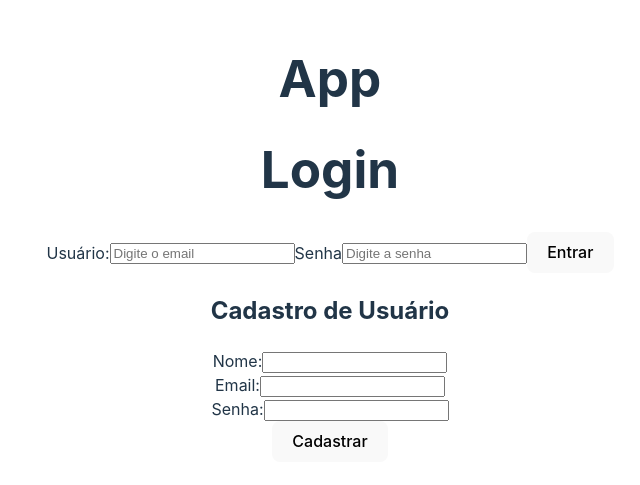
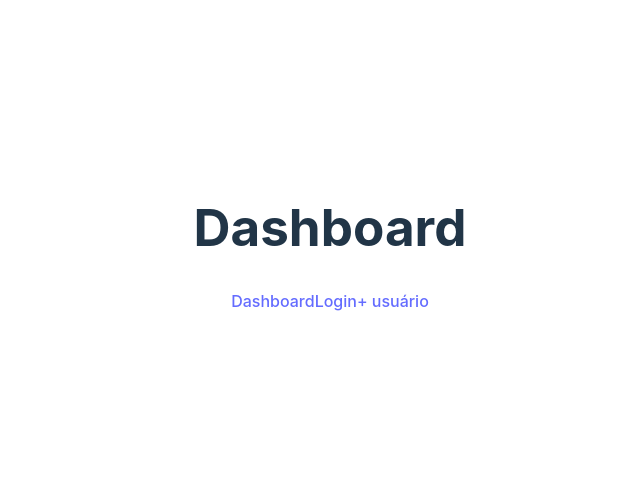
Before and after one commit to Bruno-Costa-fig/revisao-nature-trip, a React (Vite) app: page / in a window 1280 px wide. Shown: the part 161-646 px from the top of the page, without its empty margins (310-950 px from the left). Built offline with nearby package versions, Linux system fonts and the light colour scheme.

Commit message:
codigo visto em aula

```diff
--- a/package.json
+++ b/package.json
@@ -13,7 +13,8 @@
     "axios": "^1.7.7",
     "react": "^18.3.1",
     "react-dom": "^18.3.1",
-    "react-hook-form": "^7.53.0"
+    "react-hook-form": "^7.53.0",
+    "react-router-dom": "^6.26.2"
   },
   "devDependencies": {
     "@eslint/js": "^9.9.0",
--- a/src/App.jsx
+++ b/src/App.jsx
@@ -1,15 +1,13 @@
 import './App.css'
-import Cadastro from './pages/Cadastro'
-import Login from "./pages/Login"
+import { AuthContextProvider } from './context/AuthContext'
+import Rotas from './routes/index'
 
 function App() {
 
   return (
-    <>
-      <h1>App</h1>
-      <Login />
-      <Cadastro />
-    </>
+    <AuthContextProvider>
+      <Rotas />
+    </AuthContextProvider>
   )
 }
 
--- /dev/null
+++ b/src/components/Menu.jsx
@@ -0,0 +1,11 @@
+import { Link } from "react-router-dom";
+
+function Menu() {
+    return ( <nav>
+        <Link to="/">Dashboard</Link>
+        <Link to="/login">Login</Link>
+        <Link to="/admin/cadastro">+ usuário</Link>
+    </nav> );
+}
+
+export default Menu;
--- /dev/null
+++ b/src/context/AuthContext.jsx
@@ -0,0 +1,39 @@
+import { createContext } from "react"
+
+export const AuthContext = createContext()
+
+export const AuthContextProvider = ({children}) => {
+
+ // os dados vão aqui
+    function isLogado(){
+        return localStorage.getItem("token")
+    }
+
+    const login = async (data) => {
+
+        const response = await axios.post("http://localhost:3000/login", data);
+
+        if (response.data && response.status == 200) {
+          localStorage.setItem("token", response.data.token);
+          localStorage.setItem("user", JSON.stringify(response.data.user));
+          localStorage.setItem("isLogado", true)
+          alert("Login executado com sucesso!")
+          navigate("/")
+        } else {
+          alert("Não foi possível realizar o login")
+        }
+      };
+
+      function logout () {
+        localStorage.removeItem("token");
+        localStorage.removeItem("user");
+        localStorage.removeItem("isLogado")
+        alert("Deslogado com sucesso!")
+      }
+
+    return (
+        <AuthContext.Provider value={{isLogado, login, logout}}>
+            {children}
+        </AuthContext.Provider>
+    )
+}
--- a/src/main.jsx
+++ b/src/main.jsx
@@ -1,10 +1,8 @@
-import { StrictMode } from 'react'
 import { createRoot } from 'react-dom/client'
-import App from './App.jsx'
 import './index.css'
+import App from './App'
+
 
 createRoot(document.getElementById('root')).render(
-  <StrictMode>
-    <App />
-  </StrictMode>,
+  <App />
 )
--- /dev/null
+++ b/src/pages/Dashboard.jsx
@@ -0,0 +1,10 @@
+import Menu from "../components/Menu";
+
+function Dashboard() {
+    return ( <>
+        <h1>Dashboard</h1>
+        <Menu />
+    </> );
+}
+
+export default Dashboard;
--- a/src/routes/index.jsx
+++ b/src/routes/index.jsx
@@ -0,0 +1,27 @@
+import {Navigate, Outlet, BrowserRouter, Routes, Route} from "react-router-dom"
+import { useContext } from "react"
+import {AuthContext} from "../context/AuthContext"
+
+import Login from "../pages/Login"
+import Cadastro from "../pages/Cadastro"
+import Dashboard from "../pages/Dashboard"
+
+const RotaPrivada = () => {
+    const {isLogado} = useContext(AuthContext)
+
+    return isLogado() ?  <Outlet /> : <Navigate to="/login" replace />
+}
+
+export default function Rotas() {
+    return (
+        <BrowserRouter>
+            <Routes>
+                <Route path="/" element={<Dashboard />} />
+                <Route path="/login" element={<Login />} />
+                <Route path="/admin" element={<RotaPrivada />}>
+                    <Route path="cadastro" element={<Cadastro />}/>
+                </Route>
+            </Routes>
+        </BrowserRouter>
+    )
+}
```
Also changed, not shown: 2 other files (tests, documents, lock files or other folders).
